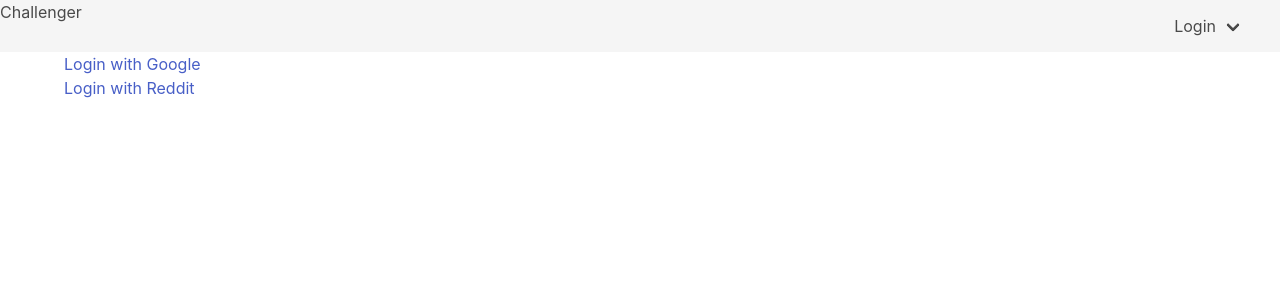
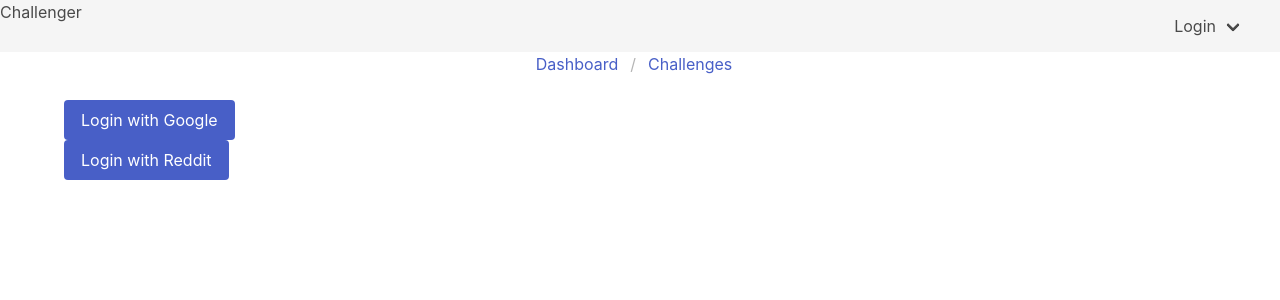
Before and after one commit to michalburdzy/challenger, a React (Create React App) app in the folder client/: page /login in a window 1280 px wide. Shown: the top 300 px of the page. Built offline with nearby package versions, Linux system fonts and the light colour scheme; no server answers.

Commit message:
style: added buttons and breadcrumbs nav

```diff
--- a/client/src/components/App.js
+++ b/client/src/components/App.js
@@ -4,7 +4,7 @@ import Dashboard from './Dashboard';
 import Challenges from './Challenges';
 import NewChallenge from './NewChallenge';
 import NewUser from './NewUser';
-import { BrowserRouter as Router, Route, Switch } from 'react-router-dom';
+import { BrowserRouter as Router, Route, Switch, Link } from 'react-router-dom';
 import * as actions from '../actions';
 import { connect } from 'react-redux';
 import LoginScreen from './LoginScreen';
@@ -15,18 +15,28 @@ class App extends Component {
   }
   render() {
     return (
-      <div className="">
+      <div>
         <Navbar user={this.props.user} />
         <Router>
-          <Switch>
-            <div className="container">
+          <div className="container">
+            <nav className="breadcrumb is-centered" aria-label="breadcrumbs">
+              <ul>
+                <li>
+                  <Link to="/dashboard">Dashboard</Link>
+                </li>
+                <li>
+                  <Link to="/challenges">Challenges</Link>
+                </li>
+              </ul>
+            </nav>
+            <Switch>
               <Route path="/login" exact component={LoginScreen} />
               <Route path="/challenges/new" exact component={NewChallenge} />
               <Route path="/challenges" exact component={Challenges} />
               <Route path="/users/new" exact component={NewUser} />
               <Route path="/" exact component={Dashboard} />
-            </div>
-          </Switch>
+            </Switch>
+          </div>
         </Router>
       </div>
     );
--- a/client/src/components/Challenge.js
+++ /dev/null
@@ -1,16 +0,0 @@
-import React from 'react';
-
-const Challenge = props => {
-    return (
-      <div className='card'>
-        <div className='card-header'>
-          {props.challenge.title}
-        </div>
-        <div className='card-content'>
-          {props.challenge.description}
-        </div>
-      </div>
-    );
-  }
-
-  export default Challenge;
--- /dev/null
+++ b/client/src/components/ChallengePreview.js
@@ -0,0 +1,12 @@
+import React from 'react';
+
+const ChallengePreview = props => {
+  return (
+    <div className="card">
+      <div className="card-header">{props.challenge.title}</div>
+      <div className="card-content">{props.challenge.description}</div>
+    </div>
+  );
+};
+
+export default ChallengePreview;
--- a/client/src/components/Challenges.js
+++ b/client/src/components/Challenges.js
@@ -1,38 +1,40 @@
 import React, { Component } from 'react';
-import {connect } from 'react-redux'
-import * as actions from '../actions'
-import Challenge from './Challenge'
-import LoginScreen from './LoginScreen'
+import { connect } from 'react-redux';
+import * as actions from '../actions';
+import ChallengePreview from './ChallengePreview';
+import LoginScreen from './LoginScreen';
 
 class Challenges extends Component {
-  componentDidMount(){
+  componentDidMount() {
     this.props.fetchChallenges();
   }
   render() {
-    let challenges = 'Loading challenges...'
-    if(!this.props.user){
-      challenges = <LoginScreen />
+    let challenges = 'Loading challenges...';
+    if (!this.props.user) {
+      challenges = <LoginScreen />;
     }
-    if(this.props.user && this.props.challenges){
-      challenges = this.props.challenges.map(el => <Challenge key={el._id} challenge={el}/>)
+    if (this.props.user && this.props.challenges) {
+      challenges = this.props.challenges.map(el => (
+        <ChallengePreview key={el._id} challenge={el} />
+      ));
     }
-    if(this.props.challenges && this.props.challenges.length === 0){
-      challenges = <div>No challenges yet</div>
+    if (this.props.challenges && this.props.challenges.length === 0) {
+      challenges = <div>No challenges yet</div>;
     }
-      return (
-        <div >
-          <ul>
-            {challenges}
-          </ul>
-        </div>
-      );
-
+    return (
+      <div>
+        <ul>{challenges}</ul>
+      </div>
+    );
   }
 }
 
-const mapStateToProps = (state)=> {
-  const {user, challenges } = state;
-  return {user, challenges}
-}
+const mapStateToProps = state => {
+  const { user, challenges } = state;
+  return { user, challenges };
+};
 
-export default connect(mapStateToProps, actions)(Challenges);
+export default connect(
+  mapStateToProps,
+  actions,
+)(Challenges);
--- a/client/src/components/LoginScreen.js
+++ b/client/src/components/LoginScreen.js
@@ -1,9 +1,19 @@
 import React from 'react';
 
 const LoginScreen = () => {
-  return (<div>
-    <h2><a href='/auth/google'>Login with Google</a></h2>
-    <h2><a href='/auth/reddit'>Login with Reddit</a></h2>
-  </div>)
-}
+  return (
+    <div>
+      <h2>
+        <a className="button is-link" href="/auth/google">
+          Login with Google
+        </a>
+      </h2>
+      <h2>
+        <a className="button is-link" href="/auth/reddit">
+          Login with Reddit
+        </a>
+      </h2>
+    </div>
+  );
+};
 export default LoginScreen;
```
Also changed, not shown: 2 other files (tests, documents, lock files or other folders).
